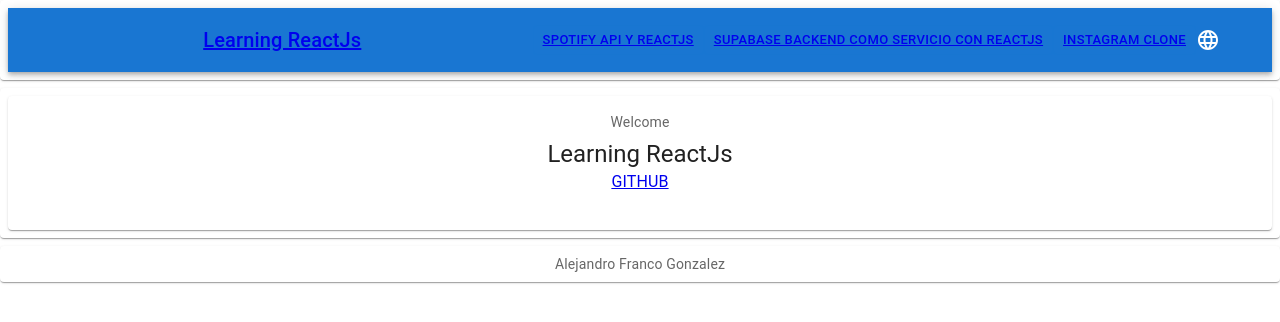
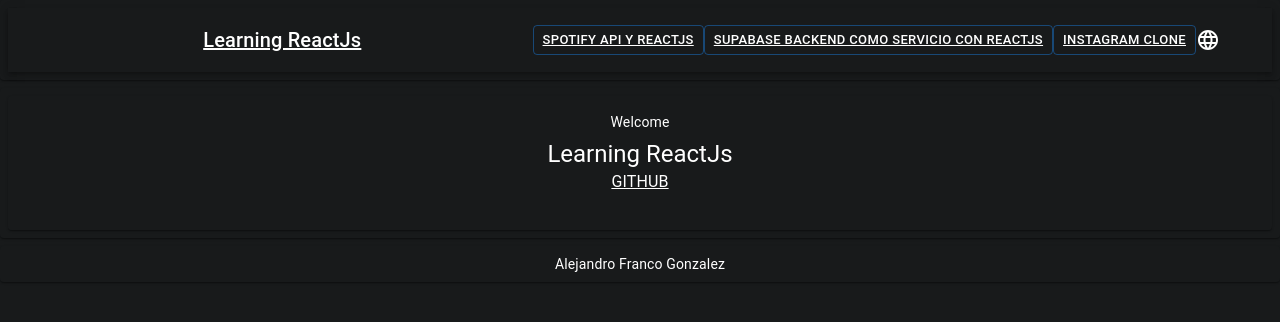
Before and after one commit to afrancog1996/learning-react-stuff, a React (Create React App) app: page /#/ in a window 1280 px wide. Shown: the top 322 px of the page. Built offline with nearby package versions, Linux system fonts and the light colour scheme.

Commit message:
fix: added dark colors

```diff
--- a/src/App.css
+++ b/src/App.css
@@ -1,3 +1,8 @@
 .app {
   text-align: center;
 }
+
+html, body, div, a, p, h1, h2, h3, h4, h5 {
+  color: white !important;
+  background-color: #181a1b !important;
+}
```
